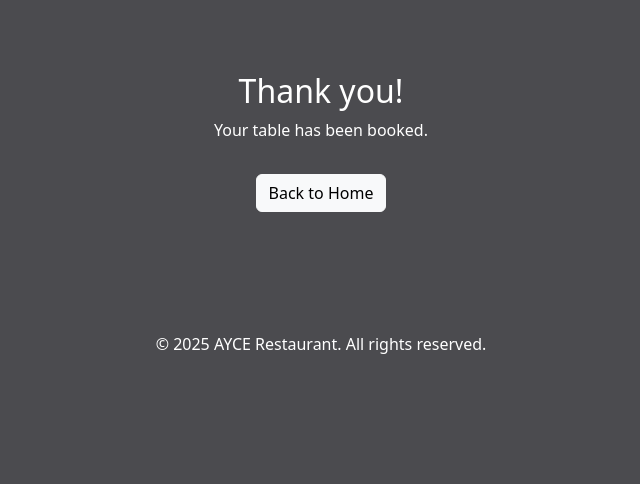
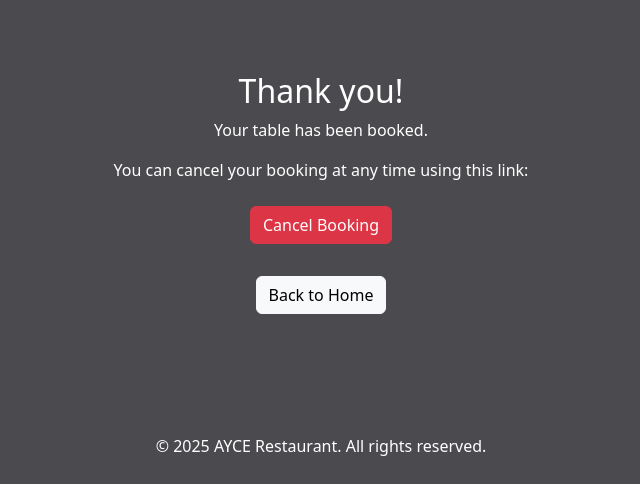
Before and after one commit to kenneth2-3/Restaurant_booking, a Django app: template bookings/templates/bookings/booking_success.html in a window 1280 px wide. Shown: the part 56-540 px from the top of the page, without its empty margins (319-959 px from the left). Run offline with Django 4.2, Linux system fonts and the light colour scheme; the template is opened without the code that fills it: values that come from a table or form of the project are taken from there, others are empty.

Commit message:
Show cancel link after booking

```diff
--- a/bookings/templates/bookings/booking_success.html
+++ b/bookings/templates/bookings/booking_success.html
@@ -4,6 +4,8 @@
 <div class="container text-center py-5">
     <h2>Thank you!</h2>
     <p>Your table has been booked.</p>
+    <p>You can cancel your booking at any time using this link:</p>
+    <p><a href="{% url 'cancel_booking' token=form.instance.cancel_token %}" class="btn btn-danger mt-2">Cancel Booking</a></p>
     <a href="{% url 'home' %}" class="btn btn-light mt-3">Back to Home</a>
 </div>
 {% endblock %}
--- a/bookings/urls.py
+++ b/bookings/urls.py
@@ -1,6 +1,9 @@
 from django.urls import path
-from .views import book_table
+from django.shortcuts import render
+from .views import book_table, cancel_booking
 
 urlpatterns = [
     path('', book_table, name='book_table'),
+    path('cancel/<uuid:token>/', cancel_booking, name='cancel_booking'),
+    path('cancelled/', lambda r: render(r, 'bookings/cancel_success.html'), name='cancel_success'),
 ]
```
Also changed, not shown: bookings/templates/bookings/cancel_success.html (+12 -0 lines).
